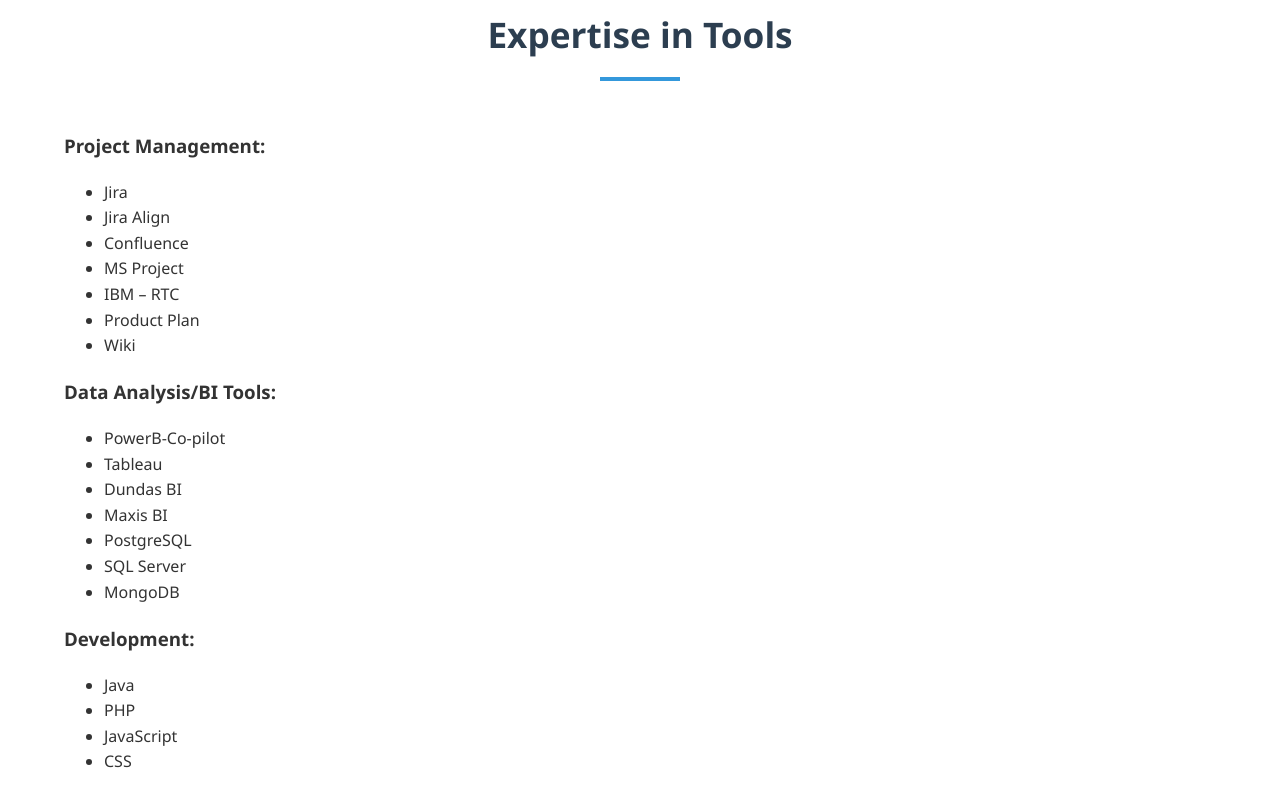
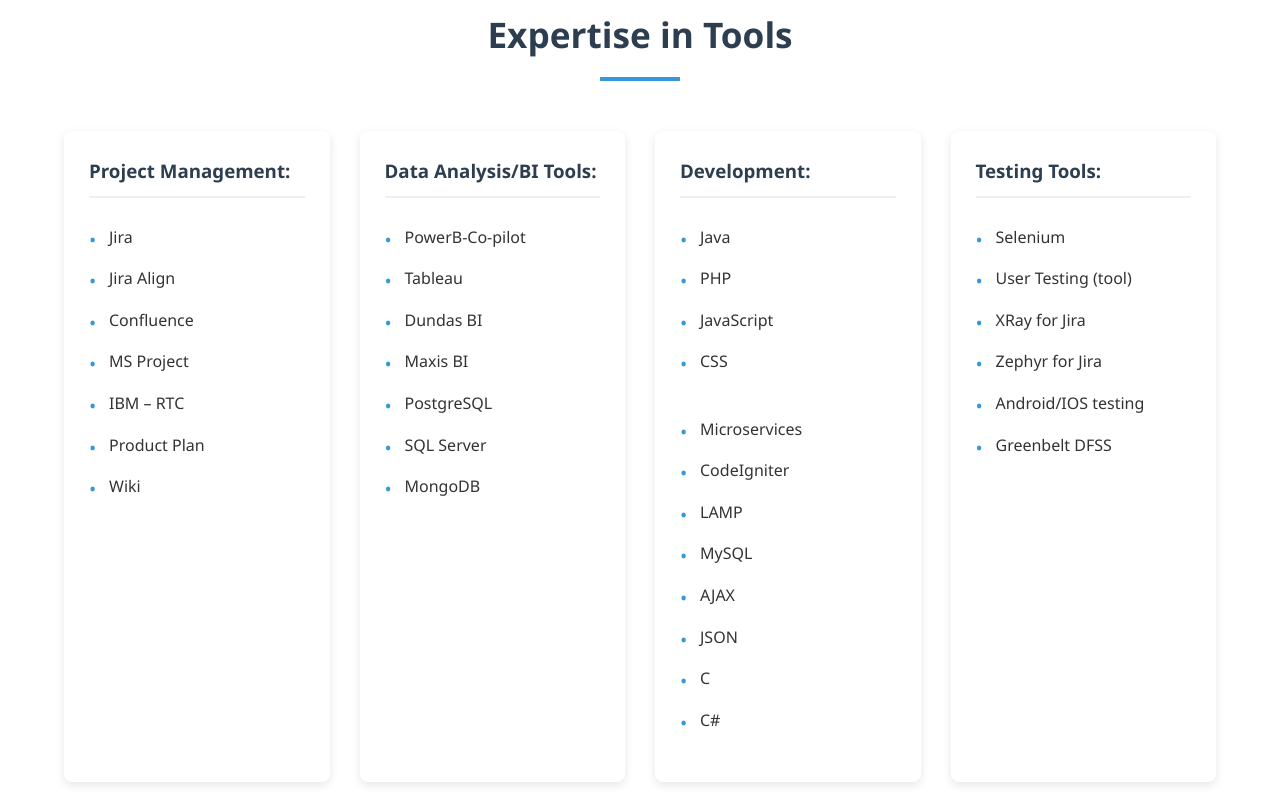
Before and after one commit to saadghouri/saadanwerghouri.github.io, a plain HTML site: page index.html in a window 1280 px wide. Shown: the part 8420-9218 px from the top of the page. Drawn offline with Linux system fonts and the light colour scheme.

Commit message:
Update styles.css

```diff
--- a/styles.css
+++ b/styles.css
@@ -264,6 +264,47 @@
     font-size: 1.2rem;
 }
 
+
+/* Tools Section */
+.tools-grid {
+    display: grid;
+    grid-template-columns: repeat(auto-fill, minmax(250px, 1fr));
+    gap: 30px;
+}
+
+.tools-category {
+    background-color: white;
+    padding: 25px;
+    border-radius: 8px;
+    box-shadow: 0 3px 10px rgba(0, 0, 0, 0.1);
+}
+
+.tools-category h3 {
+    margin-top: 0;
+    color: var(--primary-color);
+    border-bottom: 2px solid var(--light-color);
+    padding-bottom: 10px;
+}
+
+.tools-category ul {
+    list-style: none;
+    padding: 0;
+}
+
+.tools-category li {
+    padding: 8px 0;
+    position: relative;
+    padding-left: 20px;
+}
+
+.tools-category li::before {
+    content: '•';
+    color: var(--secondary-color);
+    position: absolute;
+    left: 0;
+    font-size: 1.2rem;
+}
+
 /* Contact Section */
 .contact-content {
     display: flex;
```
